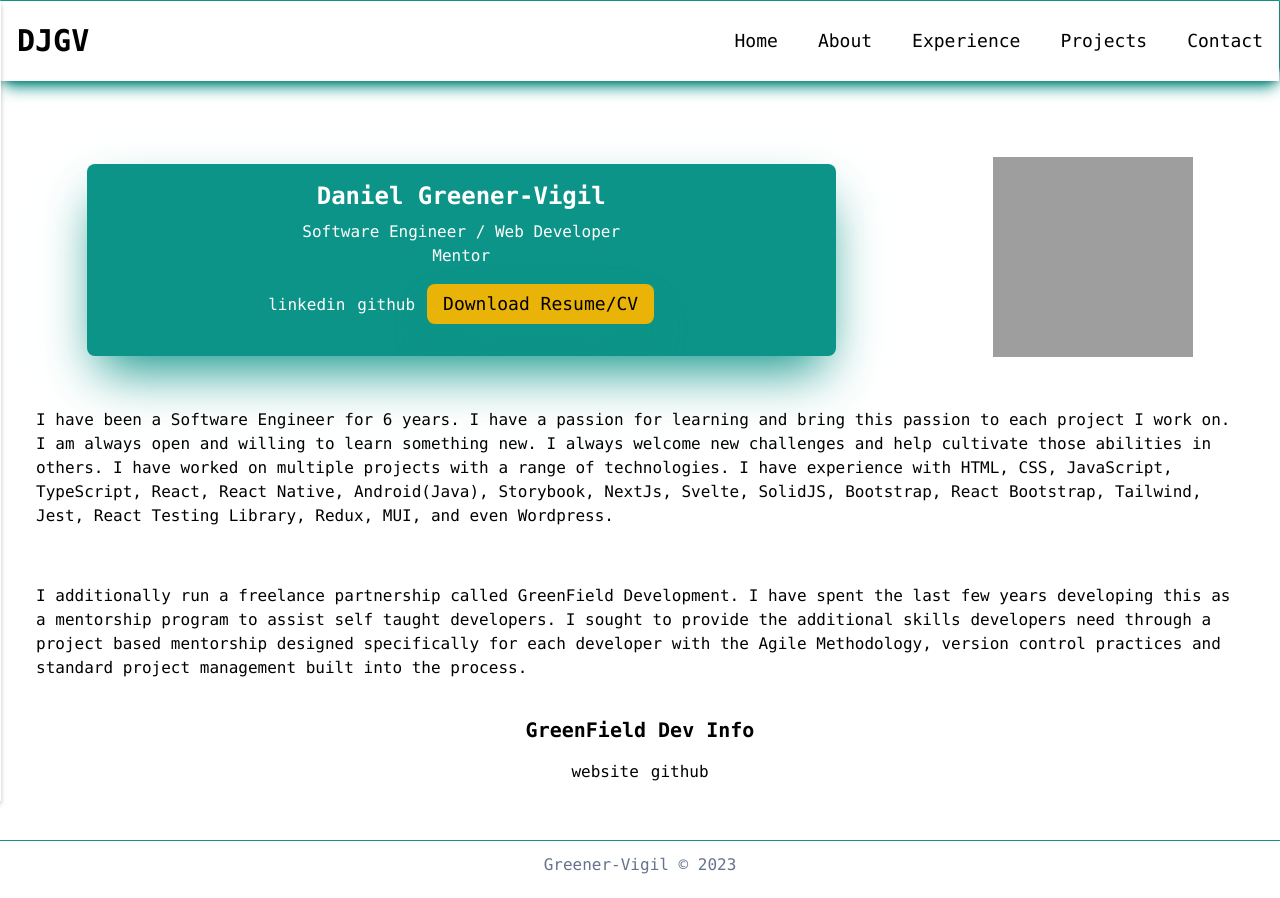
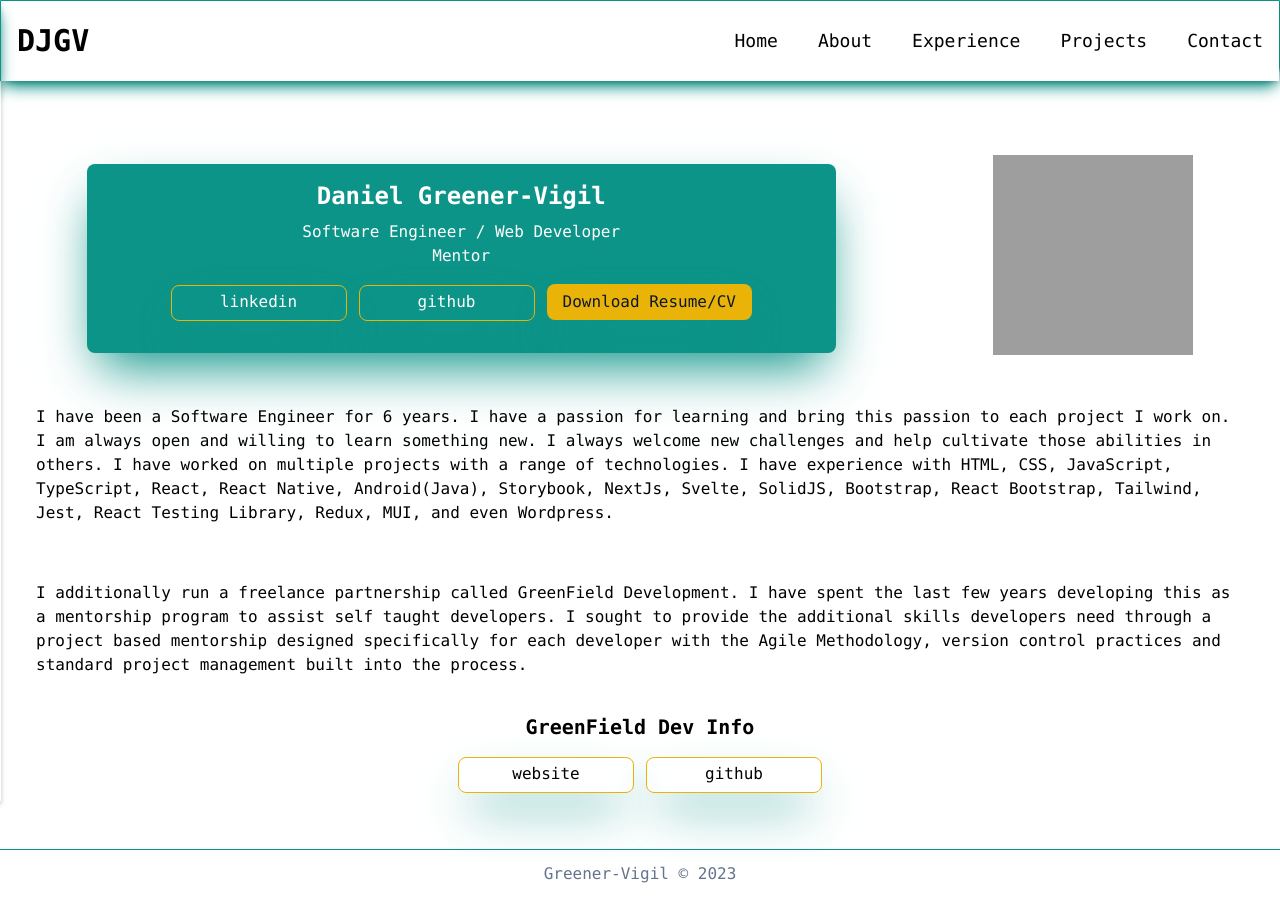
Before and after one commit to greenervigil/next-portfolio, a Next.js app: page /about in a window 1280 px wide. Built offline with nearby package versions, Linux system fonts and the light colour scheme; grey boxes are pictures that could not be loaded.

Commit message:
closes #35, closes #17

```diff
--- a/components/button/button.tsx
+++ b/components/button/button.tsx
@@ -15,7 +15,7 @@ const Button: React.FC<ButtonProps> = ({
         <button
             type='button'
             aria-label={ariaLabel || label}
-            className='bg-yellow-500 rounded-lg border-slate-800 text-black text-center text-lg h-10 w-auto px-4 shadow-2xl hover:bg-teal-900 hover:text-white hover:rounded-lg hover:shadow-2xl shadow-teal-600 font-mono'
+            className='bg-yellow-500 text-slate-900 text-center rounded-lg shadow-2xl shadow-teal-600 min-w-36 h-9 px-4 hover:bg-yellow-600 hover:text-white hover:shadow-teal-500'
         >
             {children}
         </button>
--- a/components/navbar/navbar.tsx
+++ b/components/navbar/navbar.tsx
@@ -21,7 +21,7 @@ const Navbar: React.FC = () => {
         <header className="bg-white h-20 sticky z-30 top-0 shadow-lg shadow-teal-600 border border-solid border-teal-600 rounded-b-xl dark:bg-black">
             <nav className="font-mono flex filter drop-shadow-md bg-white dark:bg-black px-4 py-4 h-20 items-center">
                 <div className={`absolute top-0 left-0 h-screen w-screen bg-white dark:bg-black transform ${open ? "-translate-x-0" : "-translate-x-full"} transition-transform duration-300 ease-in-out filter drop-shadow-md `}>
-                    <div className="flex items-center justify-center filter drop-shadow-md bg-white dark:bg-black h-20">
+                    <div className="flex items-center justify-center filter shadow-lg shadow-teal-600 border border-solid border-teal-600 bg-white dark:bg-black h-20">
                         {/*logo container*/}
                         <Link href="/"><a className="text-xl font-semibold">DJGV</a></Link>
                     </div>
--- a/pages/about.tsx
+++ b/pages/about.tsx
@@ -17,10 +17,10 @@ const About: NextPage = () => {
                         <h4 className="text-ls my-2" dangerouslySetInnerHTML={{ __html: content.title }}></h4>
 
                         <div className="flex justify-center items-baseline flex-wrap gap-3 m-4">
-                            <a target="_blank" rel="noreferrer" href="https://www.linkedin.com/in/danieljvigil/">
+                            <a className="text-center border border-yellow-500 rounded-lg shadow-2xl shadow-teal-600 w-44 h-9 p-1 hover:bg-yellow-100 hover:text-slate-900" target="_blank" rel="noreferrer" href="https://www.linkedin.com/in/danieljvigil/">
                                 linkedin
                             </a>
-                            <a target="_blank" rel="noreferrer" href="https://github.com/greenervigil">
+                            <a className="text-center border border-yellow-500 rounded-lg shadow-2xl shadow-teal-600 w-44 h-9 p-1 hover:bg-yellow-100 hover:text-slate-900" target="_blank" rel="noreferrer" href="https://github.com/greenervigil">
                                 github
                             </a>
                             <a target="_blank" rel="noreferrer" href="https://docs.google.com/document/d/1gmmq6iEGh4FPSr18xBJsINFKs_HUvfWb9hAYEjUJOgo/">
@@ -47,10 +47,10 @@ const About: NextPage = () => {
                         <div className="flex-auto basis-1/2">
                             <p className="text-center font-semibold text-xl">GreenField Dev Info</p>
                             <div className="flex justify-center flex-wrap gap-3 m-4">
-                                <a target="_blank" rel="noreferrer" href="https://greenfield-org.github.io/">
+                                <a className="text-center border border-yellow-500 rounded-lg shadow-2xl shadow-teal-600 w-44 h-9 p-1 hover:bg-yellow-100 hover:text-slate-900" target="_blank" rel="noreferrer" href="https://greenfield-org.github.io/">
                                     website
                                 </a>
-                                <a target="_blank" rel="noreferrer" href="https://github.com/GreenField-Org">
+                                <a className="text-center border border-yellow-500 rounded-lg shadow-2xl shadow-teal-600 w-44 h-9 p-1 hover:bg-yellow-100 hover:text-slate-900" target="_blank" rel="noreferrer" href="https://github.com/GreenField-Org">
                                     github
                                 </a>
                             </div>
--- a/pages/index.tsx
+++ b/pages/index.tsx
@@ -21,10 +21,12 @@ const Home: NextPage = () => {
           <h1 className="text-teal-600 text-center text-6xl font-bold m-6">
             {content.name}
           </h1>
-          <p className="flex flex-wrap justify-center text-base m-6">
-            {content.title.substring(0, content.title.indexOf('<'))}
-          </p>
-          <p className='flex justify-center flex-wrap m-6 sm:w-11/12 md:w-9/12 lg:w-4/5 lg:mx-40'>{`Enthusiastically bringing development to the web and mobile with a focus on UI/UX,  accessibility and performance. Embracing the unknown in order to bring a client's vision to life.`}</p>
+          <div className="flex flex-wrap justify-center">
+            <p className="flex-auto text-center m-6">
+              {content.title.substring(0, content.title.indexOf('<'))}
+            </p>
+            <p className='flex-auto m-6 w-1/2 lg:mx-40'>{`Enthusiastically bringing development to the web and mobile with a focus on UI/UX,  accessibility and performance. Embracing the unknown in order to bring a client's vision to life.`}</p>
+          </div>
 
           <div className='flex justify-center gap-5'>
             <Link href="/contact" >
```
